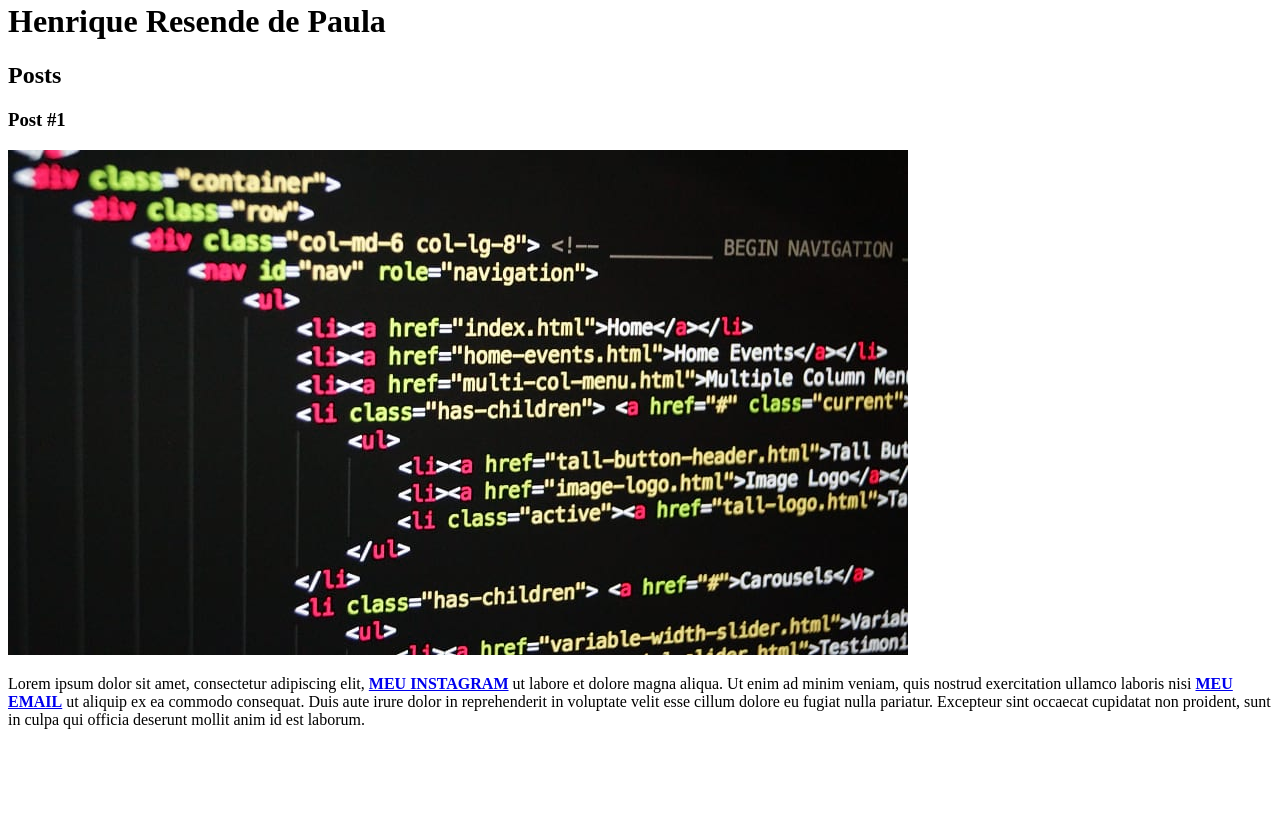
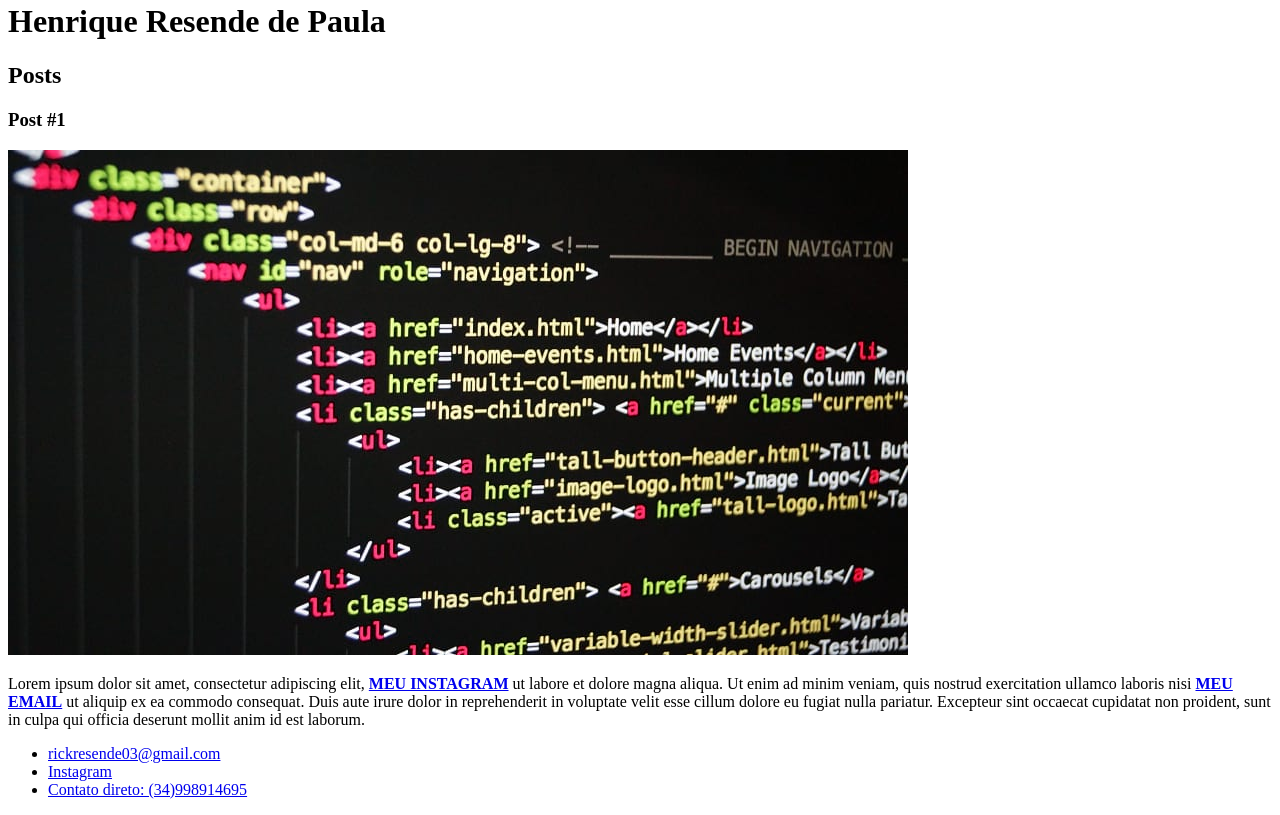
Before and after one commit to libaneix/DIO-CURSO, a plain HTML site: page introducaoCursoHTML/curso-html5/index.html in a window 1280 px wide. Shown: the part 330-1145 px from the top of the page. Before the commit the page ends 1075 px from the top, so only its background shows below. Drawn offline with Linux system fonts and the light colour scheme.

Commit message:
alterações página HTML

```diff
--- a/introducaoCursoHTML/curso-html5/index.html
+++ b/introducaoCursoHTML/curso-html5/index.html
@@ -1,12 +1,14 @@
 <!DOCTYPE html>
 <html lang="pt-br">
+
 <head>
     <meta charset="UTF-8">
     <meta http-equiv="X-UA-Compatible" content="IE=edge">
     <meta name="viewport" content="width=device-width, initial-scale=1.0">
     <title>Henrique Resende de Paula</title>
-    <style></style>
+    <link rel="stylesheet" href="style.css">
 </head>
+
 <body>
     <header>
         <img src="euPaiero.jpg" alt="Imagem de Henrique" style="width: 300px;" height="300px;">
@@ -26,14 +28,27 @@
             </header>
 
             <p>
-                Lorem ipsum dolor sit amet, consectetur adipiscing elit, <a href="https://www.instagram.com/henrique.badvibes/?hl=pt-br" target="_blank"><strong>MEU INSTAGRAM</strong></a> ut labore et dolore magna aliqua. Ut enim ad minim veniam, quis nostrud exercitation ullamco laboris nisi <a href="mailto:rickresende03@gmail.com"><strong>MEU EMAIL</strong></a>  ut aliquip ex ea commodo consequat. Duis aute irure dolor in reprehenderit in voluptate velit esse cillum dolore eu fugiat nulla pariatur. Excepteur sint occaecat cupidatat non proident, sunt in culpa qui officia deserunt mollit anim id est laborum.
+                Lorem ipsum dolor sit amet, consectetur adipiscing elit, <a
+                    href="https://www.instagram.com/henrique.badvibes/?hl=pt-br" target="_blank"><strong>MEU
+                        INSTAGRAM</strong></a> ut labore et dolore magna aliqua. Ut enim ad minim veniam, quis nostrud
+                exercitation ullamco laboris nisi <a href="mailto:rickresende03@gmail.com"><strong>MEU
+                        EMAIL</strong></a> ut aliquip ex ea commodo consequat. Duis aute irure dolor in reprehenderit in
+                voluptate velit esse cillum dolore eu fugiat nulla pariatur. Excepteur sint occaecat cupidatat non
+                proident, sunt in culpa qui officia deserunt mollit anim id est laborum.
             </p>
 
         </article>
 
     </section>
 
-    <footer></footer>
+    <footer>
+        <ul>
+            <li><a href="maito:rickresende03@gmail.com" target="_blank">rickresende03@gmail.com</a></li>
+            <li><a href="https://www.instagram.com/henrique.badvibes/?hl=pt-br" target="_blank">Instagram</a></li>
+            <li><a href="tel:+5534998914695" target="_blank">Contato direto: (34)998914695</a></li>
+        </ul>
+    </footer>
 
 </body>
+
 </html>
```
Also changed, not shown: introducaoCursoHTML/anotações.txt, introducaoCursoHTML/anotaçõesCSS.txt (added), introducaoCursoHTML/curso-html5/style.css (added).
